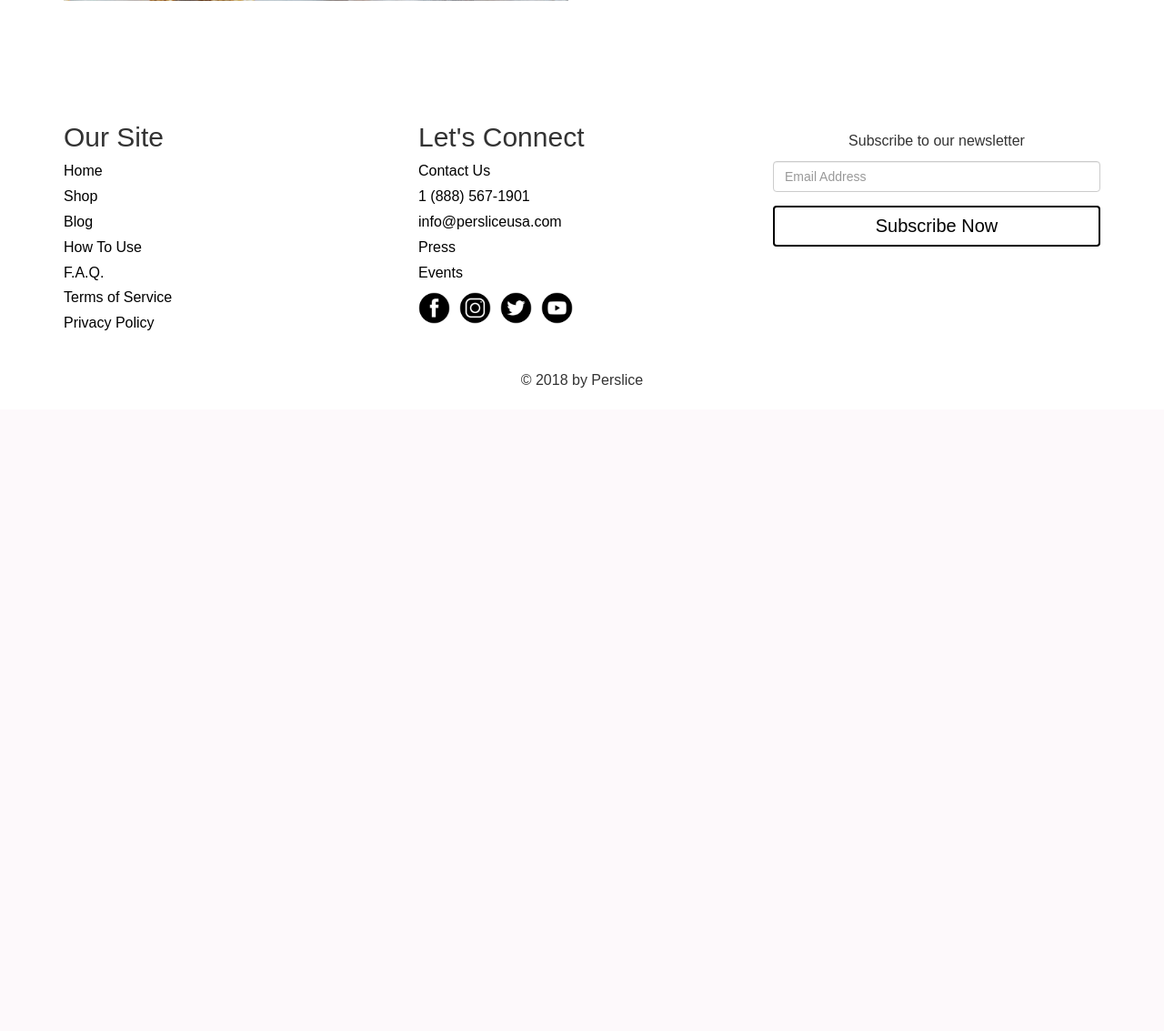
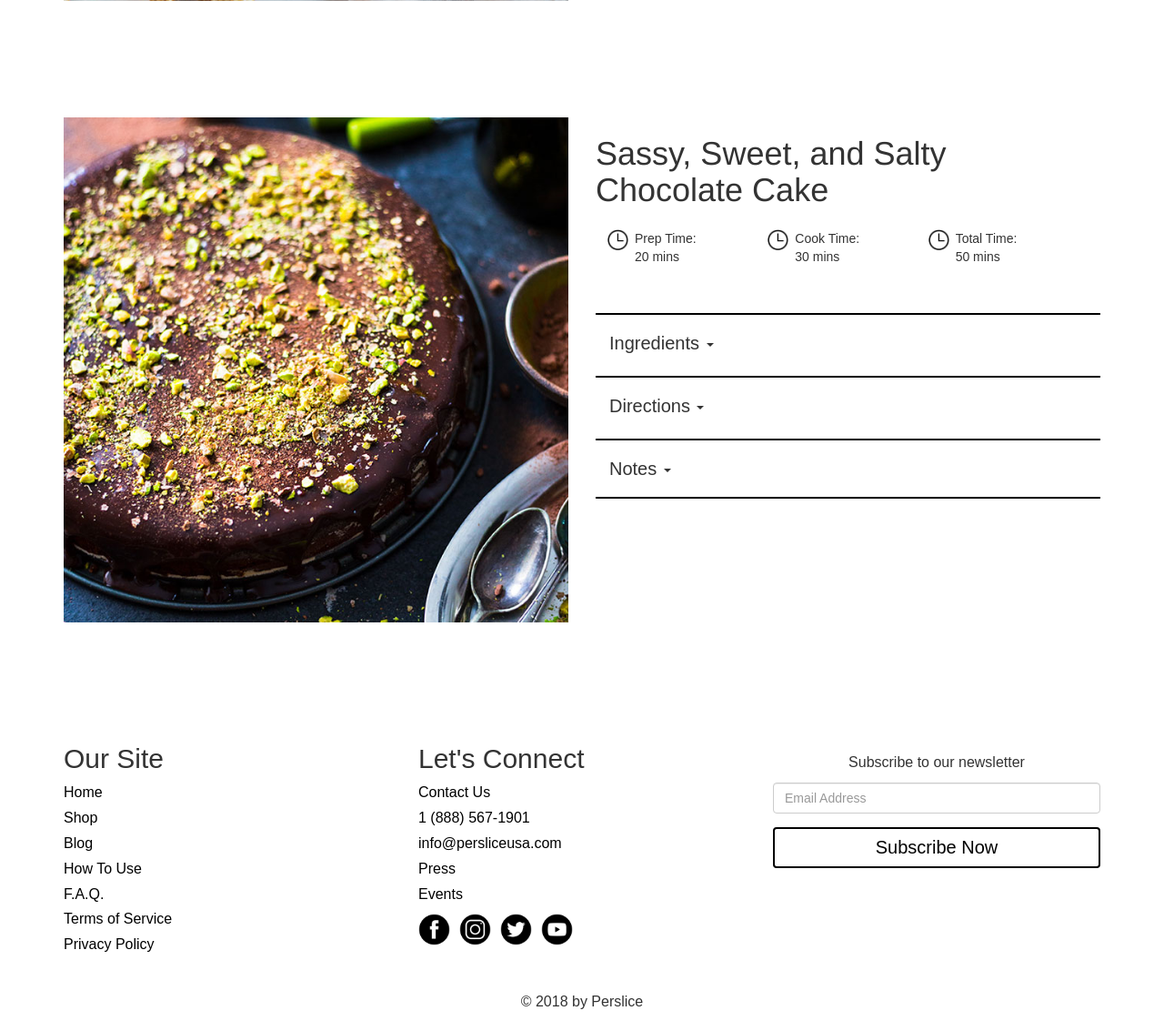
Before and after one commit to davidi2v/Perslice2, a PHP site: page /recipes-all.php in a window 1280 px wide. Shown: the part 5176-6309 px from the top of the page at 91% size. Before the commit the page ends 5602 px from the top, so only its background shows below. Run offline with PHP 8.4, Linux system fonts and the light colour scheme; some libraries are stand-ins or nearby versions; some web fonts are replaced.

Commit message:
added another recipe

```diff
--- a/recipes-all.php
+++ b/recipes-all.php
@@ -951,6 +951,102 @@
 				</div>
 			</div>
 		</section>
+		<section>
+			<div id="saltyChocolateCake" class="container recipe">
+				<div class="row">
+					<div class="col-xs-12 col-md-6">
+						<img src="img/sweet-salty-choc-cake(1)_sq.jpg" alt="Sassy, Sweet, and Salty Chocolate Cake">
+					</div>
+					<div class="col-xs-12 col-md-6">
+						<h1>Sassy, Sweet, and Salty Chocolate Cake</h1>
+						<div id="recipeDetail">
+							<div id="timeDiv">
+								<div class="time"><img src="img/clockIcon.png"><p>Prep Time: <br> 20 mins</p></div>
+								<div class="time"><img src="img/clockIcon.png"><p>Cook Time: <br> 30 mins</p></div>
+								<div class="time"><img src="img/clockIcon.png"><p>Total Time: <br> 50 mins</p></div>
+							</div>
+						</div>
+						<div id="procedure">
+							<div class="panel-group" id="accordion">
+							    <div class="panel panel-default">
+							      <div class="panel-heading">
+							        <h4 class="panel-title">
+							          <a data-toggle="collapse" data-parent="#accordion" href="#saltyChocolatecollapse1">Ingredients <span class="caret"></span></a>
+							        </h4>
+							      </div>
+							      <div id="saltyChocolatecollapse1" class="panel-collapse collapse">
+							        <div class="panel-body">
+										<p><b>Cake:</b></p>
+							        	<ul>
+											<li>1 cup (2 sticks) unsalted butter, cut into pieces, plus more for baking dish</li>
+											<li>2 cups all-purpose flour, plus more for baking dish</li>
+											<li>1/4 cup unsweetened cocoa powder</li>
+											<li>2 cups sugar</li>
+											<li>1 teaspoon baking soda</li>
+											<li>1 teaspoon kosher salt</li>
+											<li>2 large eggs</li>
+											<li>1/2 cup buttermilk</li>
+											<li>1 teaspoon vanilla extract</li>
+
+							        	</ul>
+										<p><b>Frosting:</b></p>
+							        	<ul>
+											<li>1/4 cup (1/2 stick) unsalted butter</li>
+											<li>3 tablespoons whole milk</li>
+											<li>2 tablespoons unsweetened cocoa powder</li>
+											<li>1 1/2 cups powdered sugar</li>
+											<li>1 teaspoon vanilla extract</li>
+											<li>1/2 cup chopped unsalted, roasted pistachios</li>
+											<li>1 teaspoon flaky sea salt (such as Maldon)</li>
+							        	</ul>
+							        </div>
+							      </div>
+							    </div>
+							    <div class="panel panel-default">
+							      <div class="panel-heading">
+							        <h4 class="panel-title">
+							          <a data-toggle="collapse" data-parent="#accordion" href="#saltyChocolatecollapse2">Directions <span class="caret"></span></a>
+							        </h4>
+							      </div>
+							      <div id="saltyChocolatecollapse2" class="panel-collapse collapse">
+							        <div class="panel-body">
+										<p><b>Cake:</b></p>
+
+										<p>Preheat oven to 350°. Butter and flour a 13x9" baking dish. Bring cocoa powder, 1 cup butter, and 1 cup water to a boil in a small saucepan; remove from heat.</p>
+										<p>Meanwhile, whisk sugar, baking soda, salt, and 2 cups flour in a medium bowl. Make a well in the center. Add eggs, buttermilk, and vanilla to well. Blend with a fork, then gradually incorporate dry ingredients. Add butter mixture and whisk until smooth. Scrape batter into prepared baking dish and smooth top.</p>
+										<p>Bake until cake starts to pull away from edges of dish and a tester inserted into the center comes out clean, 35–40 minutes. Transfer pan to a wire rack.</p>
+										<br>
+										<p><b>Frosting:</b></p>
+
+										<p>Just before cake has finished baking, heat butter, milk, and cocoa powder in a medium saucepan over low heat, whisking occasionally, until butter is melted and mixture is smooth (do not let boil). Remove from heat and whisk in powdered sugar and vanilla.</p>
+										<p>Pour warm frosting over warm cake and spread out and smooth with an offset spatula. Top with pistachios and sea salt.</p>
+										<p>Serve slightly warm or room temperature.</p>
+
+
+
+							        </div>
+							      </div>
+							    </div>
+							    <div class="panel panel-default">
+							      <div class="panel-heading">
+							        <h4 class="panel-title">
+							          <a data-toggle="collapse" data-parent="#accordion" href="#saltyChocolatecollapse3">Notes <span class="caret"></span></a>
+							        </h4>
+							      </div>
+							      <div id="saltyChocolatecollapse3" class="panel-collapse collapse">
+							        <div class="panel-body">
+										<p>No notes for this recipe.</p>
+										<br>
+
+							        </div>
+							      </div>
+							    </div>
+							  </div>
+						</div>
+					</div>
+				</div>
+			</div>
+		</section>
 	</body>
 	<?php include 'footer.php'?>
 	<script src="https://cdnjs.cloudflare.com/ajax/libs/jquery/3.3.1/jquery.min.js"></script>
```
Also changed, not shown: index.php (+27 -21 lines), img/insane-chocolate-cake_sq.jpg (added), img/strawberry-cake(1)_sq.jpg (added), img/sweet-salty-choc-cake(1)_sq.jpg (added), img/turtle-cake(1)_sq.jpg (added), img/vegan-cake(1)_sq.jpg (added).
